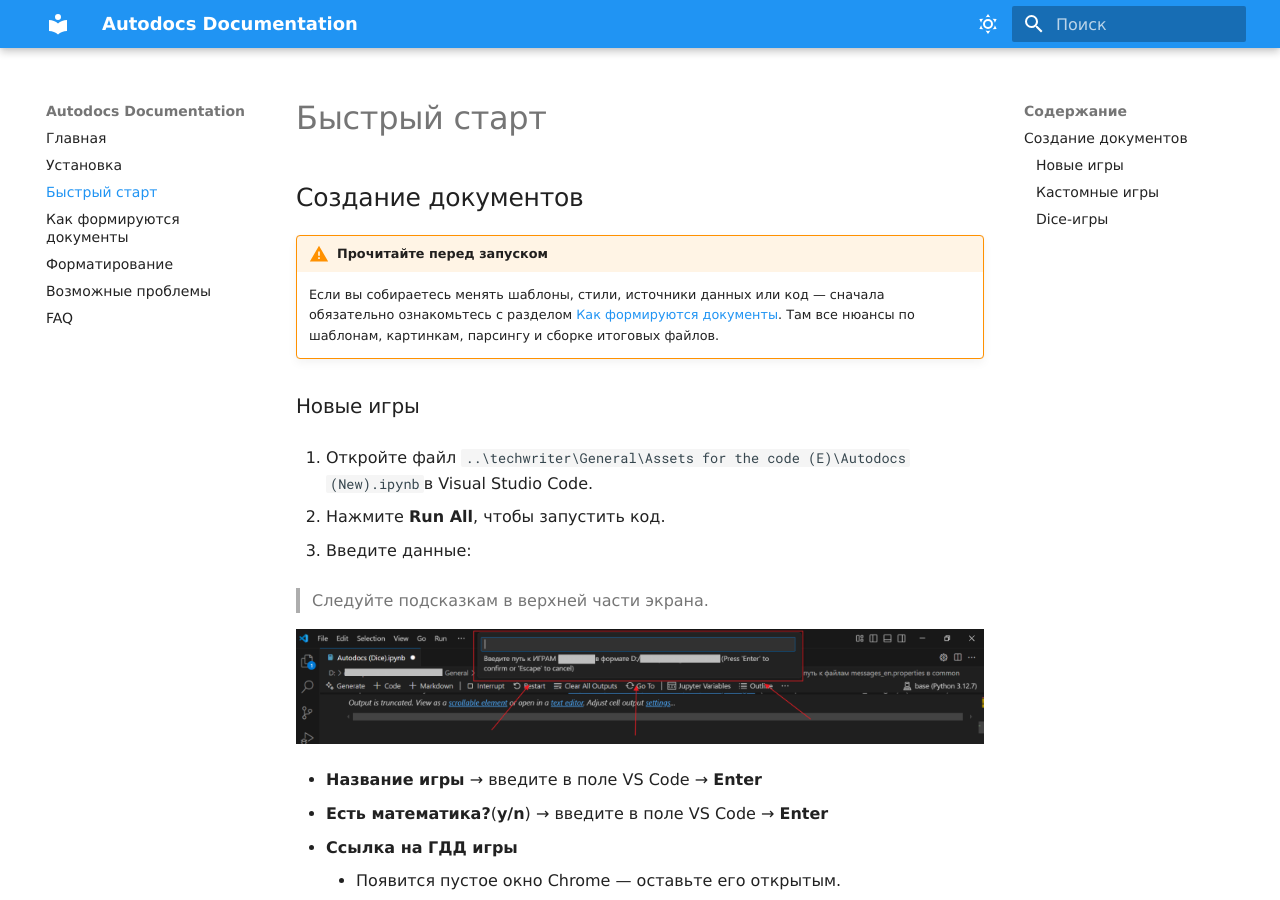
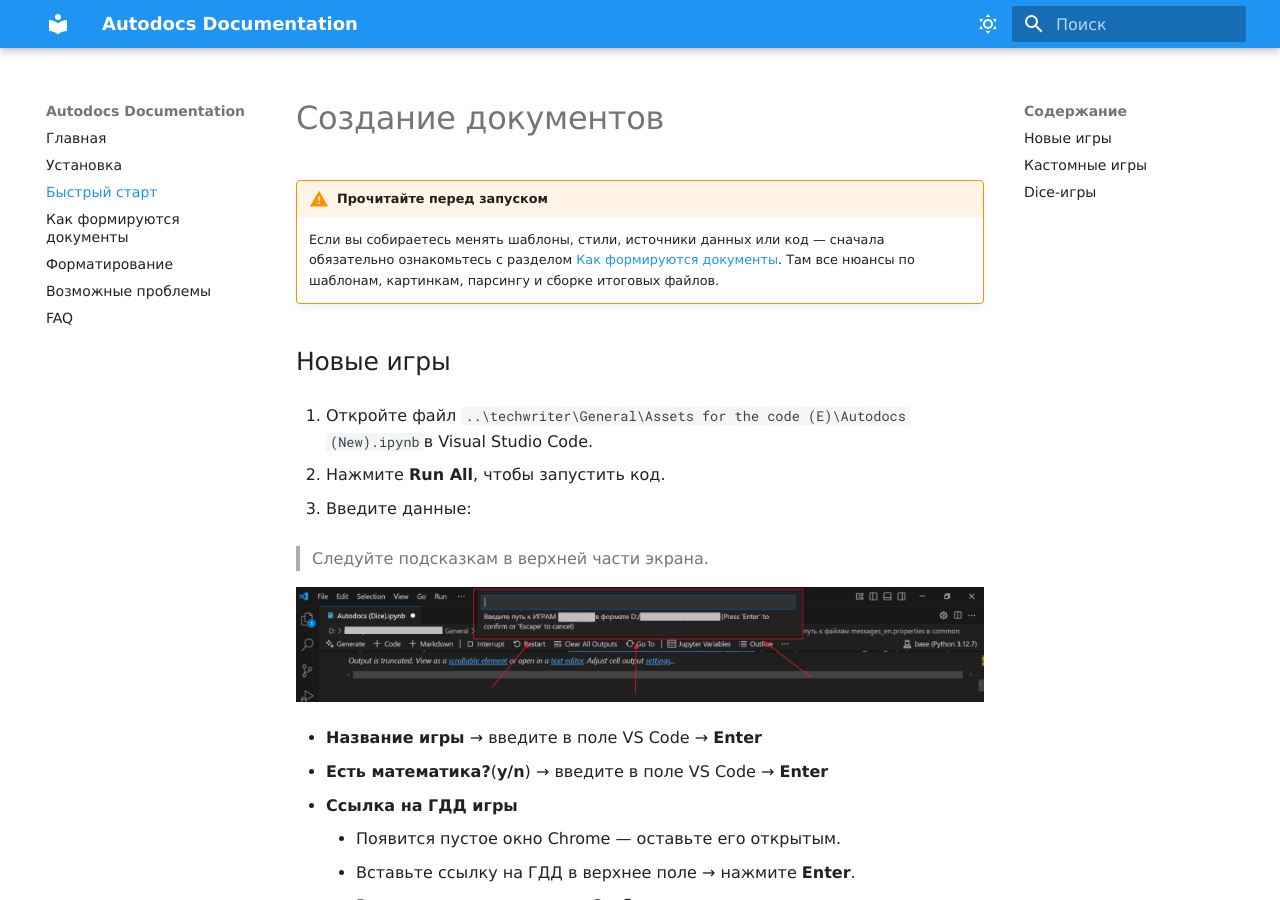
Before and after one commit to lopefre/Documentation, an MkDocs documentation site: the page built from docs/usage.md, in a window 1280 px wide and 900 px high. Built offline with MkDocs 1.6.1 and Material for MkDocs 9.7.7, drawn with Linux system fonts in a browser that asks for light colours; some web fonts are replaced.

Commit message:
Update usage.md

```diff
--- a/docs/usage.md
+++ b/docs/usage.md
@@ -1,9 +1,9 @@
-## Создание документов
+# Создание документов
 
 !!! warning "Прочитайте перед запуском"
     Если вы собираетесь менять шаблоны, стили, источники данных или код — сначала обязательно ознакомьтесь с разделом [Как формируются документы](how-docs-are-built.md). Там все нюансы по шаблонам, картинкам, парсингу и сборке итоговых файлов.
 
-### Новые игры
+## Новые игры
 
 1. Откройте файл `..\techwriter\General\Assets for the code (E)\Autodocs (New).ipynb`в Visual Studio Code.
 
@@ -33,7 +33,7 @@
 
 7\. Сохраните как PDF-файл.
 
-### Кастомные игры
+## Кастомные игры
 
 1. Откройте файл `..\techwriter\General\Assets for the code (E)\Autodocs (Custom).ipynb`в Visual Studio Code.
 
@@ -64,7 +64,7 @@
 
 7\. Сохраните как PDF-файл.
 
-### Dice-игры
+## Dice-игры
 
 !!! Важно
     Если в ресурсах игры нет папки `html` и файла `help.html`, перед запуском кода скопируйте их из оригинальной игры. Их не     нужно коммитить. После успешного выполнения кода просто удалите папку.
```
